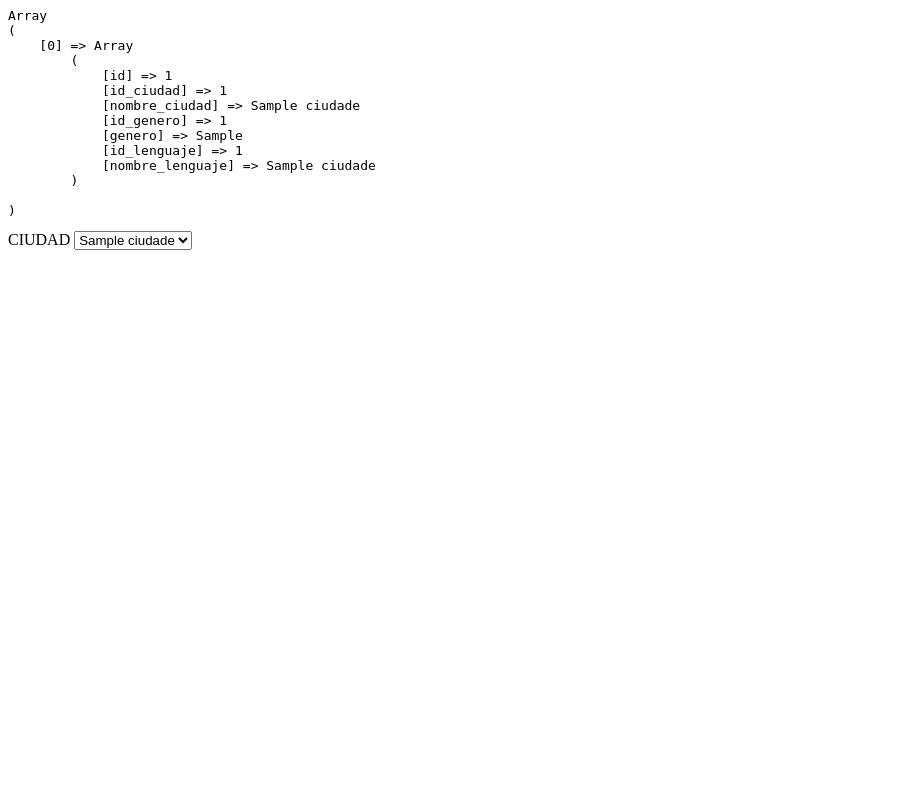
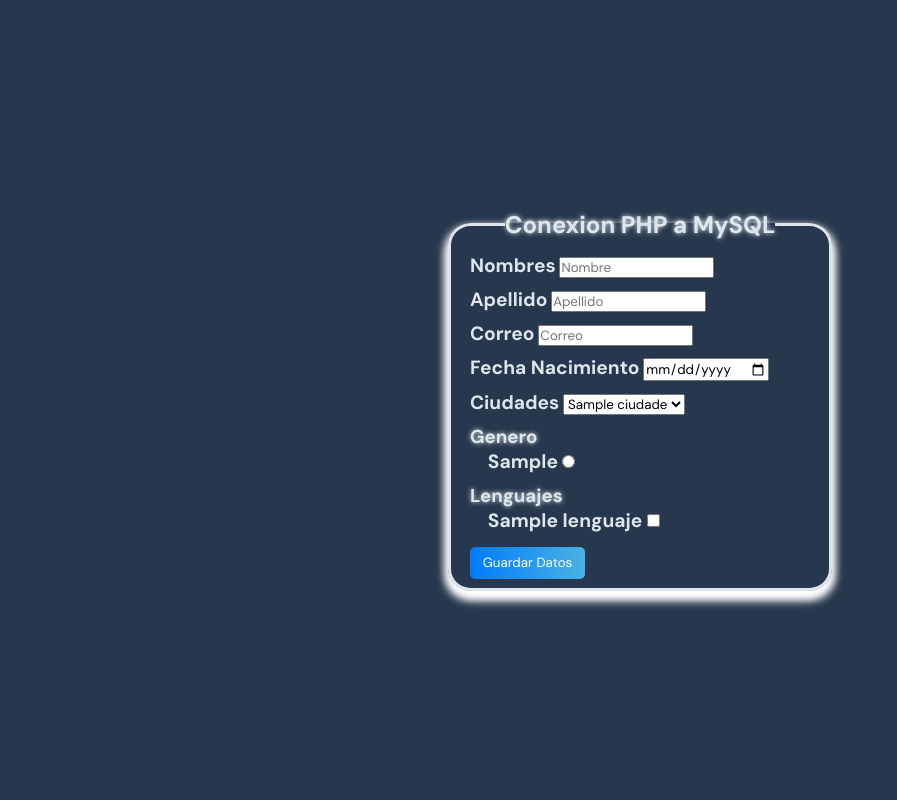
Before and after one commit to Dybravo27/PHP, a PHP site: page /crud/index.php in a window 1280 px wide. Shown: the whole page, without its empty margins (0-897 px from the left). Run offline with PHP 8.4, Linux system fonts and the light colour scheme; tables that the repository leaves empty or names only in its code hold one stand-in row (values such as "Sample post").

Commit message:
enviar datos a mysql

```diff
--- a/crud/index.php
+++ b/crud/index.php
@@ -1,3 +1,4 @@
+<link rel="stylesheet" href="style.css">
 <?php
 
 
@@ -9,25 +10,59 @@ $conexion ="";
 $db = new Conexion();
 $conexion = $db->getConexion();
 
-$sql = "SELECT * FROM ciudades";
-
+$sql = "SELECT * FROM ciudades";// consulta para las ciudades
+$sql_generos = "SELECT * FROM generos";// consulta para los generos
+$sql_lenguajes ="SELECT * FROM lenguajes";// consulta para los lenguajes
+// preparar los datos para las ciudades
 $bandera = $conexion->prepare($sql);
 $bandera->execute();
 $ciudades = $bandera->fetchAll();
+// preparar los datos para los generos
+$bandera_generos = $conexion->prepare($sql_generos);
+$bandera_generos->execute();
+$generos = $bandera_generos->fetchAll();
+// preparar los datos para los lenguajes
+$bandera_lenguajes = $conexion->prepare($sql_lenguajes);
+$bandera_lenguajes->execute();
+$lenguajes = $bandera_lenguajes->fetchAll();
 
-echo "<pre>";
-print_r($ciudades);
-echo "</pre>";
+// echo "<pre>";
+// print_r($ciudades);
+// echo "</pre>";
+
+
+// echo "<pre>";
+// print_r($generos);
+// echo "</pre>";
 
 ?>
-<form action="" method="post">
+<form action="controlador.php" method="post">
+    <fieldset>
+        <legend>Conexion PHP a MySQL</legend>
         <div>
-        <label for="id_ciudad">CIUDAD</label>
+            <label for="nombre">Nombres</label>
+            <input type="text" id="nombre" name="nombre" placeholder="Nombre">
+        </div>
+        <div>
+            <label for="apellido">Apellido</label>
+            <input type="text" id="apellido" name="apellido" placeholder="Apellido">
+        </div>
+        <div>
+            <label for="correo">Correo</label>
+            <input type="text" id="correo" name="correo" placeholder="Correo">
+        </div>
+        <div>
+            <label for="fecha_nacimiento">Fecha Nacimiento</label>
+            <input type="date" id="fecha_nacimiento" name="fecha_nacimiento" placeholder="Fecha">
+        </div>
+
+        <div>
+            <label for="id_ciudad">Ciudades</label>
             <select name="id_ciudad" id="id_ciudad">
                 <?php
                 foreach ($ciudades as $key => $value) {
                 ?>
-            <option id="<?=$value['id_ciudad']?>">
+                <option id="<?=$value['id_ciudad']?>" value="<?= $value['id_ciudad'] ?>">
                     <?= $value['nombre_ciudad'] ?>
                 </option>
                 <?php
@@ -35,4 +70,38 @@ echo "</pre>";
                 ?>
             </select>
         </div>
+
+        <div>
+            <h3>Genero</h3>
+            <?php
+             foreach ($generos as $key => $value){
+            ?>
+                <div>
+                    <label for="generos<?=$value['id_genero']?>"><?= $value['genero'] ?>
+                        <input type="radio" name="id_genero" value="<?=$value['id_genero']?>"
+                        id="generos<?=$value['id_genero']?>">
+                    </label>
+                </div>
+            <?php
+            }
+            ?>
+        </div>
+
+        <div>
+            <h3>Lenguajes</h3>
+            <?php
+             foreach ($lenguajes as $key => $value){
+            ?>
+                <div>
+                    <label for="lenguajes<?=$value['id_lenguaje']?>"><?= $value['nombre_lenguaje'] ?>
+                        <input type="checkbox" name="id_lenguaje[] " value="<?=$value['id_lenguaje']?>"
+                        id="<?=$value['id_lenguaje']?>">
+                    </label>
+                </div>
+            <?php
+            }
+            ?>
+        </div>
+        <button type="submit">Guardar Datos</button>
+    </fieldset>
 </form>
--- /dev/null
+++ b/crud/style.css
@@ -0,0 +1,56 @@
+@import url('https://fonts.googleapis.com/css2?family=DM+Sans:ital,opsz,wght@0,9..40,100..1000;1,9..40,100..1000&family=PT+Sans:ital,wght@0,400;0,700;1,400;1,700&display=swap');
+*{
+    margin: 0;
+    padding: 0;
+    box-sizing: border-box;
+    font-family: "DM Sans", sans-serif;
+}
+form{
+    display: flex;
+    justify-content: center;
+    align-items: center;
+    height: 100%;
+    background-color: #27374D;
+}
+form fieldset{
+    width: 30%;
+    border-radius: 6%;
+    border: 3px solid #DDE6ED;
+    font-weight: 700;
+    box-shadow: 0 5px 10px #fff,
+    0 6px 11px #fff,
+    0 7px 12px #fff;
+}
+legend{
+    text-align: center;
+    margin-bottom: 1vw;
+    font-size: 1.5rem;
+    color: #DDE6ED;
+    text-shadow: 0 0 5px #DDE6ED;
+}
+button{
+    border: none;
+    color: #fff;
+    padding: 0.6vw 1vw;
+    cursor: pointer;
+    border-radius: 5px;
+    display: inline-block;
+    margin: 5px;
+    background: linear-gradient(to right, #007bff, #4ab2e2);;
+}
+h3{
+    color: #DDE6ED;
+    text-shadow: 0 0 5px #DDE6ED;
+}
+button, div{
+    padding-left: 5%;
+    margin-bottom: 0.7vw;
+}
+fieldset button{
+    padding-left: 1vw;
+    margin-left: 5%;
+}
+fieldset div label{
+    color: #DDE6ED;
+    font-size: 1.2rem;
+}
```
Also changed, not shown: crud/controlador.php (added, +45 -0 lines). Lines whose indentation alone changed are shown as unchanged.
